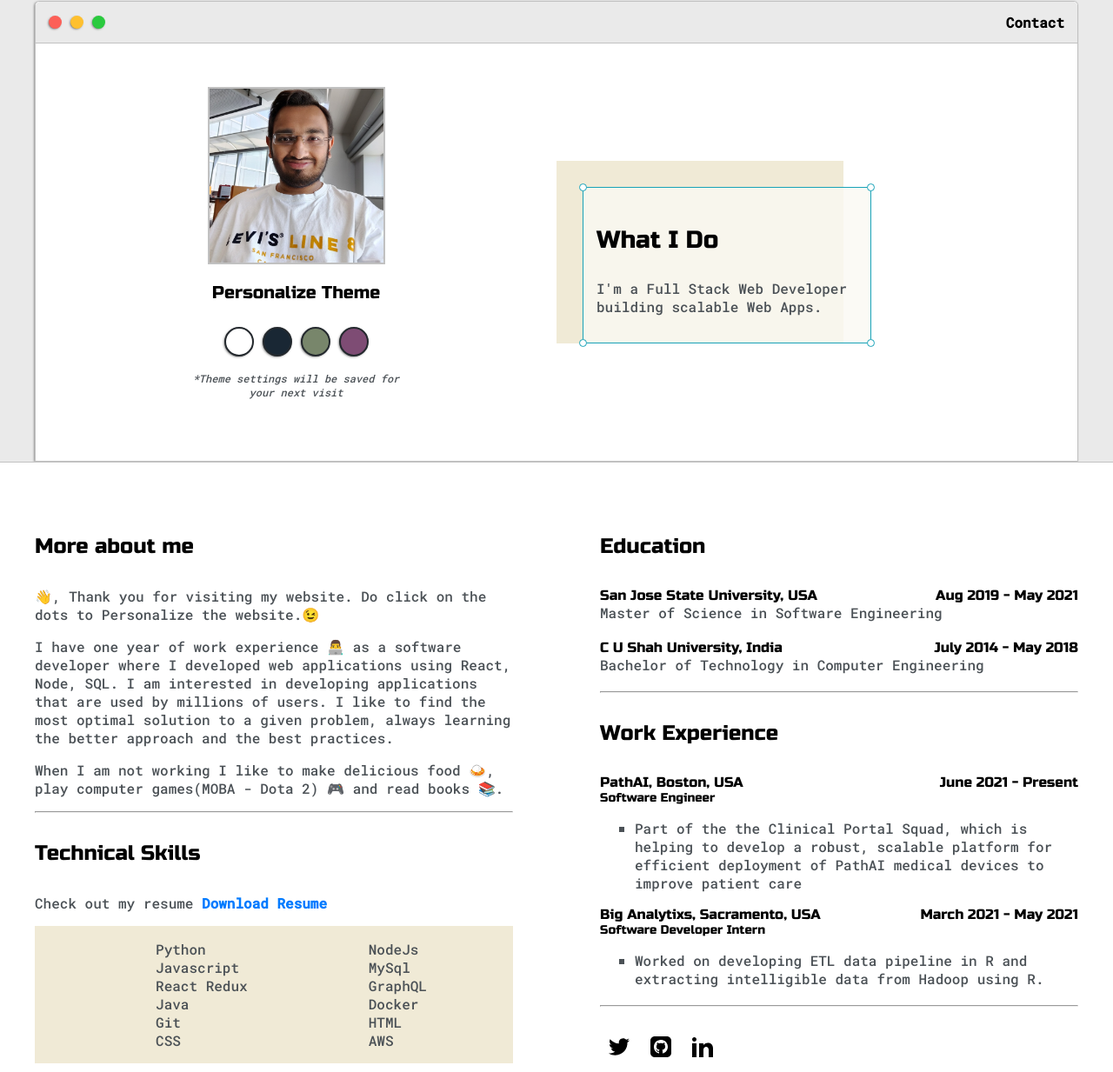
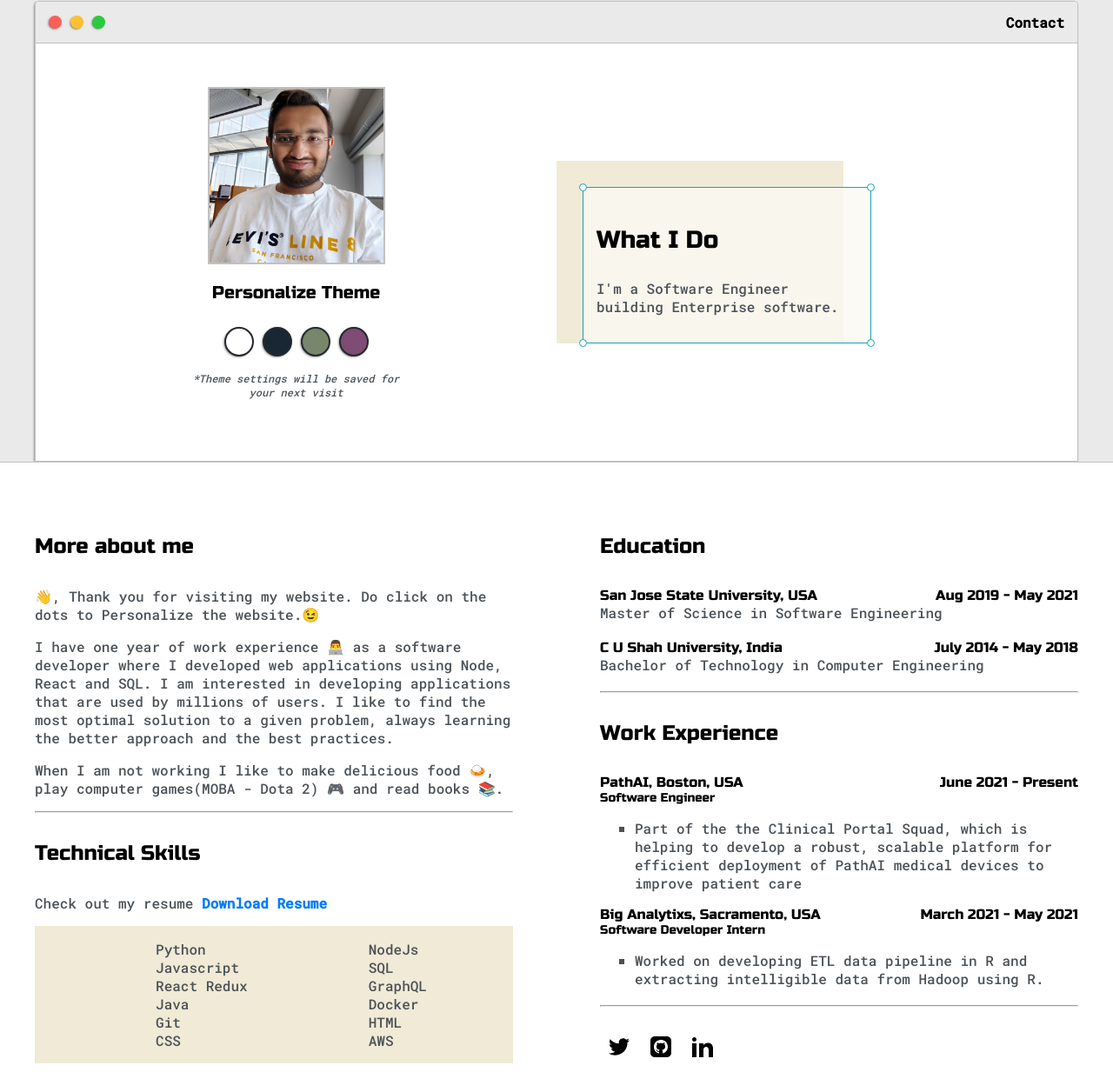
Before and after one commit to samkitsheth95/portfolio_website, a plain HTML site: page index.html in a window 1280 px wide. Shown: the part 160-1393 px from the top of the page at 87% size. Drawn offline with Linux system fonts and the light colour scheme.

Commit message:
goal changes

```diff
--- a/index.html
+++ b/index.html
@@ -59,7 +59,7 @@
               <div id="corner-tr" class="corner"></div>
               <h3>What I Do</h3>
               <p>
-                I'm a Full Stack Web Developer building scalable Web Apps.
+                I'm a Software Engineer building Enterprise software.
               </p>
               <div id="corner-br" class="corner"></div>
               <div id="corner-bl" class="corner"></div>
@@ -79,8 +79,7 @@
           </p>
           <p>
             I have one year of work experience 👨‍💻 as a software developer where I developed web applications using
-            React,
-            Node, SQL. I am interested in developing applications that are used by millions of users.
+            Node, React and SQL. I am interested in developing applications that are used by millions of users.
             I like to find the most optimal solution to a given problem, always learning the better approach and the
             best practices.
           </p>
@@ -105,7 +104,7 @@
             </ul>
             <ul>
               <li>NodeJs</li>
-              <li>MySql</li>
+              <li>SQL</li>
               <li>GraphQL</li>
               <li>Docker</li>
               <li>HTML</li>
```
